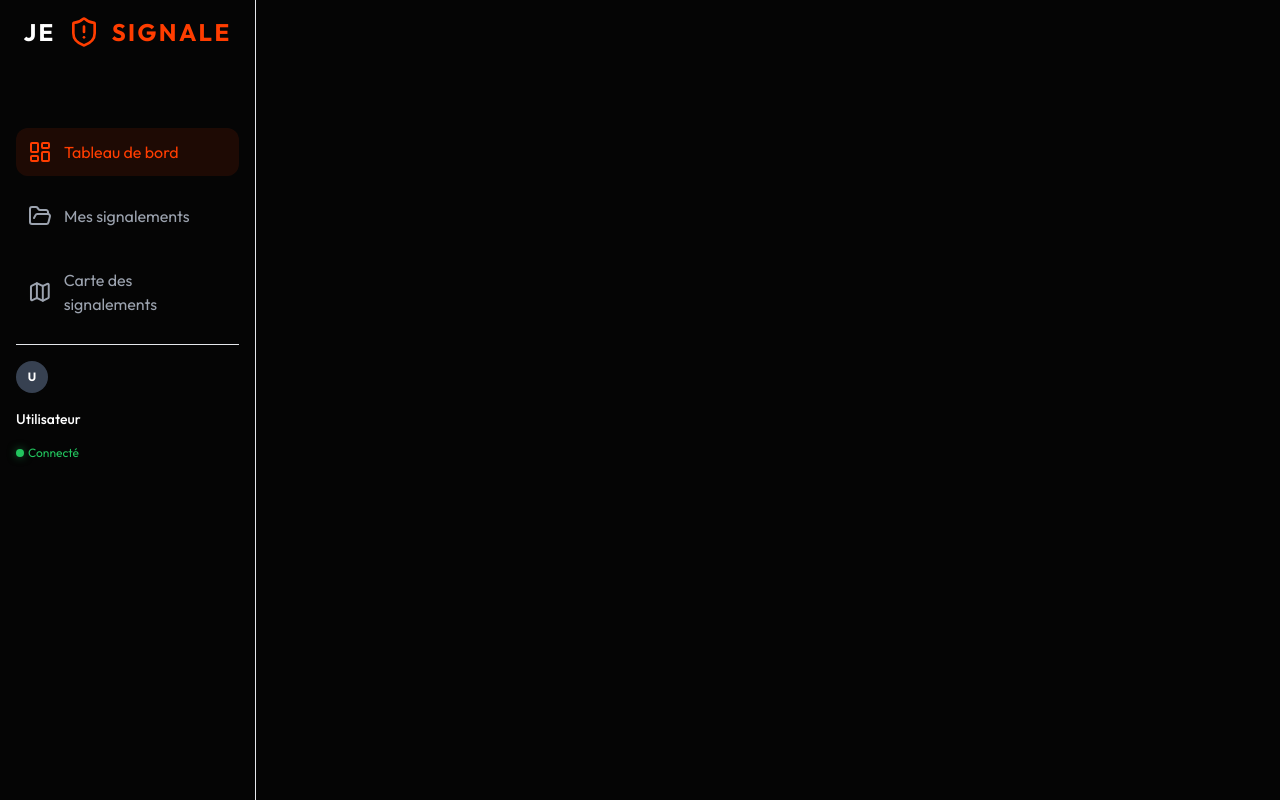
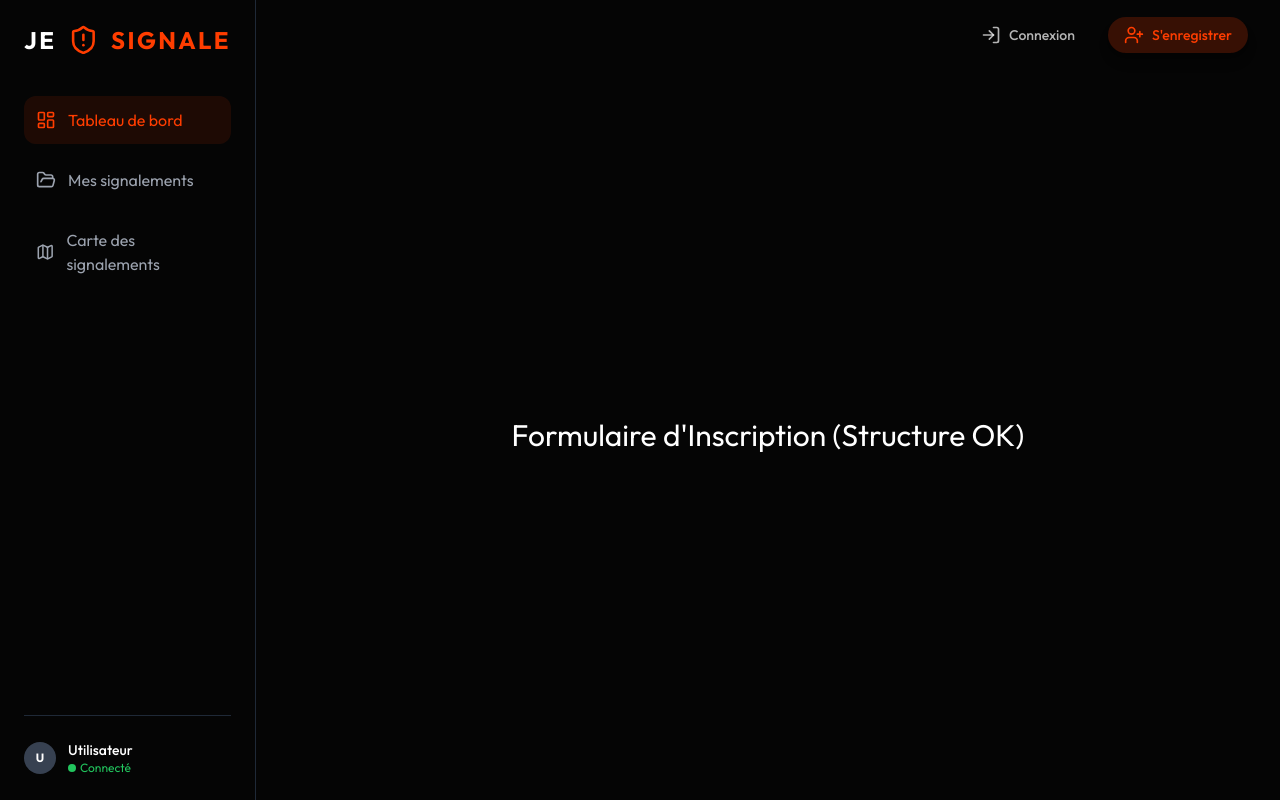
Before and after one commit to moohwlh/Projet---JE-SIGNALE, a Next.js app in the folder frontend/: page / in a window 1280 px wide. Built offline with nearby package versions, Linux system fonts and the light colour scheme.

Commit message:
Update Front end bug correction LOG REGISTER

```diff
--- a/frontend/app/globals.css
+++ b/frontend/app/globals.css
@@ -2,8 +2,21 @@
 @tailwind components;
 @tailwind utilities;
 
-/* Mode sombre par defaut */
-body {
-  background-color: #050505;
-  color: white;
+@layer base {
+  html {
+    font-family: var(--font-outfit), system-ui, sans-serif;
+  }
+
+  body {
+    background-color: #050505;
+    color: white;
+    margin: 0;
+    padding: 0;
+  }
 }
+
+/* Pour forcer les animations */
+* {
+  transform-style: preserve-3d;
+  backface-visibility: hidden;
+}
--- a/frontend/app/layout.tsx
+++ b/frontend/app/layout.tsx
@@ -1,21 +1,18 @@
 import type { Metadata } from "next";
 import { Outfit } from "next/font/google";
-import { ShieldAlert } from "lucide-react";
-import { LayoutDashboard } from "lucide-react";
-import { FolderOpen } from "lucide-react";
-import { Map } from "lucide-react";
-import { LogIn } from "lucide-react";
-import { UserPlus } from "lucide-react";
+import { ShieldAlert, LayoutDashboard, FolderOpen, Map } from "lucide-react";
 import AuthHeader from '@/components/AuthHeader';
 import "./globals.css";
 
-const outfit = Outfit({ subsets: ["latin"] });
+const outfit = Outfit({
+  subsets: ["latin"],
+  variable: '--font-outfit'
+});
 
 export const metadata: Metadata = {
   title: "Je Signale",
   description: "Plateforme de signalement",
 };
-
 
 export default function RootLayout({
   children,
@@ -23,48 +20,57 @@ export default function RootLayout({
   children: React.ReactNode;
 }>) {
   return (
-    <html lang="fr">
-      <body className={outfit.className}>
+    <html lang="fr" className={outfit.variable}>
+      <body className="font-outfit bg-cyber-black text-white">
+        <div className="flex h-screen overflow-hidden">
+          {/* SIDEBAR */}
+          <aside className="w-64 bg-cyber-black border-r border-gray-800 flex flex-col p-6">
+            {/* LOGO */}
+            <div className="text-2xl font-bold tracking-widest mb-10 text-white flex items-center gap-3">
+              <span>JE</span>
+              <ShieldAlert className="w-8 h-8 text-cyber-primary" />
+              <span className="text-cyber-primary">SIGNALE</span>
+            </div>
 
-
-        <div className="flex h-screen overflow-hidden bg-cyber-black">
-          <aside className="w-64 h-screen bg-cyber-black border-r border-cyber-border flex flex-col p-4 items-center">
-            <div className={`${outfit.className} text-2xl font-bold tracking-widest mb-10 text-white flex items-center gap-3 select-none`}>
-              <span>JE</span>
-             <ShieldAlert className="w-8 h-8 text-cyber-primary shrink-0" /> { /*icone lucide react */}
-               <span className="text-cyber-primary">SIGNALE</span>
-
-            </div>
-            <nav className="flex-1 mt-10 space-y-4">
-              <div className="flex items-center gap-3 p-3 rounded-xl bg-cyber-primary/10 text-cyber-primary select-none">
-              <LayoutDashboard />  <span>Tableau de bord</span>
+            {/* NAVIGATION */}
+            <nav className="flex-1 space-y-3">
+              <div className="flex items-center gap-3 p-3 rounded-xl bg-cyber-primary/10 text-cyber-primary">
+                <LayoutDashboard className="w-5 h-5" />
+                <span>Tableau de bord</span>
               </div>
-              <div className="flex items-center gap-3 p-3 rounded-xl text-gray-400 hover:bg-white/5 hover:text-white select-none cursor-pointer">
-              <FolderOpen /> <span>Mes signalements</span>
+              <div className="flex items-center gap-3 p-3 rounded-xl text-gray-400 hover:bg-white/5 hover:text-white cursor-pointer transition-colors">
+                <FolderOpen className="w-5 h-5" />
+                <span>Mes signalements</span>
               </div>
-              <div className="flex items-center gap-3 p-3 rounded-xl text-gray-400 hover:bg-white/5 hover:text-white select-none cursor-pointer">
-              <Map /> <span>Carte des signalements</span>
+              <div className="flex items-center gap-3 p-3 rounded-xl text-gray-400 hover:bg-white/5 hover:text-white cursor-pointer transition-colors">
+                <Map className="w-5 h-5" />
+                <span>Carte des signalements</span>
               </div>
-              <div className="border-t border-cyber-border flex items-center gap-3"></div>
-              <div className="w-8 h-8 rounded-full bg-gray-700 flex items-center justify-center text-xs font-bold select-none">U</div>
-              <p className="text-sm font-medium text-white select-none">Utilisateur</p>
-              <div className="flex items-center gap-1">
-               <div className="w-2 h-2 bg-green-500 rounded-full shadow-[0_0_8px_rgba(34,197,94,0.5)]"></div>
-                 <p className="text-xs text-green-500 select-none">Connecté</p>
-</div>
             </nav>
 
+            {/* PROFIL */}
+            <div className="pt-6 mt-6 border-t border-gray-800 flex items-center gap-3">
+              <div className="w-8 h-8 rounded-full bg-gray-700 flex items-center justify-center text-xs font-bold text-white">
+                U
+              </div>
+              <div>
+                <p className="text-sm text-white font-medium">Utilisateur</p>
+                <div className="flex items-center gap-1">
+                  <div className="w-2 h-2 bg-green-500 rounded-full"></div>
+                  <p className="text-xs text-green-500">Connecté</p>
+                </div>
+              </div>
+            </div>
           </aside>
 
-         <main className="flex-1 overflow-y-auto pt-8 pb-4 bg-cyber-black flex flex-col">
-              <div>
-             {children}
-             </div>
-
+          {/* MAIN CONTENT */}
+          <main className="flex-1 flex flex-col min-w-0">
+            <AuthHeader />
+            <div className="flex-1 overflow-y-auto p-8">
+              {children}
+            </div>
           </main>
-
         </div>
-
       </body>
     </html>
   );
--- a/frontend/app/page.tsx
+++ b/frontend/app/page.tsx
@@ -1,10 +1,10 @@
-export default function Home() {
+"use client";
+import { useState } from "react";
+
+export default function EnregistrementPage() {
   return (
-    <div>
-
-
-
-      </div>
-
+    <div className="flex justify-center items-center h-full">
+      <h1 className="text-3xl text-white">Formulaire d'Inscription (Structure OK)</h1>
+    </div>
   );
 }
--- a/frontend/components/AuthHeader.tsx
+++ b/frontend/components/AuthHeader.tsx
@@ -1,7 +1,52 @@
-import { LogIn, UserPlus } from 'lucide-react';
+'use client';
+
+import { LogIn, UserPlus } from "lucide-react";
 
 export default function AuthHeader() {
   return (
-<div></div>
+    <div className="w-full flex justify-end items-center gap-4 py-4 px-8 bg-cyber-black">
+
+      {/* BOUTON SE CONNECTER - CORRIGÉ */}
+      <button className="
+        flex items-center px-4 py-2 gap-2
+        text-white/70 hover:text-white
+        transition-all duration-300
+        cursor-pointer
+        rounded-lg
+        border border-transparent
+        hover:border-cyber-primary/30
+        hover:bg-white/5
+        transform
+        hover:scale-105
+        active:scale-95
+        select-none
+      ">
+        <LogIn className="w-5 h-5" />
+        <span className="text-sm font-medium">Connexion</span>
+      </button>
+
+      {/* BOUTON S'ENREGISTRER - CORRIGÉ */}
+      <button className="
+        flex items-center gap-2
+        bg-cyber-primary/20
+        hover:bg-cyber-primary/40
+        text-cyber-primary
+        px-4 py-2
+        rounded-full
+        text-sm font-medium
+        transition-all duration-300
+        cursor-pointer
+        shadow-lg
+        transform
+        hover:scale-105
+        active:scale-95
+        hover:shadow-cyber-primary/30
+        select-none
+      ">
+        <UserPlus className="w-5 h-5" />
+        <span>S'enregistrer</span>
+      </button>
+
+    </div>
   );
 }
--- a/frontend/tailwind.config.ts
+++ b/frontend/tailwind.config.ts
@@ -2,18 +2,25 @@ import type { Config } from "tailwindcss";
 
 const config: Config = {
   content: [
+    "./pages/**/*.{js,ts,jsx,tsx,mdx}",
+    "./components/**/*.{js,ts,jsx,tsx,mdx}",
     "./app/**/*.{js,ts,jsx,tsx,mdx}",
   ],
   theme: {
     extend: {
-      colors :{
-        cyber :{
-       primary:'#FF3D00',
-       black : '#050505',
+      colors: {
+        cyber: {
+          primary: '#FF3D00',
+          black: '#050505',
+          border: '#1F2937', // Ajoutez cette couleur pour les bordures
         }
+      },
+      boxShadow: {
+        'neon-sm': '0 0 5px rgba(255, 61, 0, 0.5)',
+        'neon-lg': '0 0 20px rgba(255, 61, 0, 0.8)',
       }
     },
   },
-  plugins: [require('@tailwindcss/forms')],
+  plugins: [],
 };
 export default config;
```
